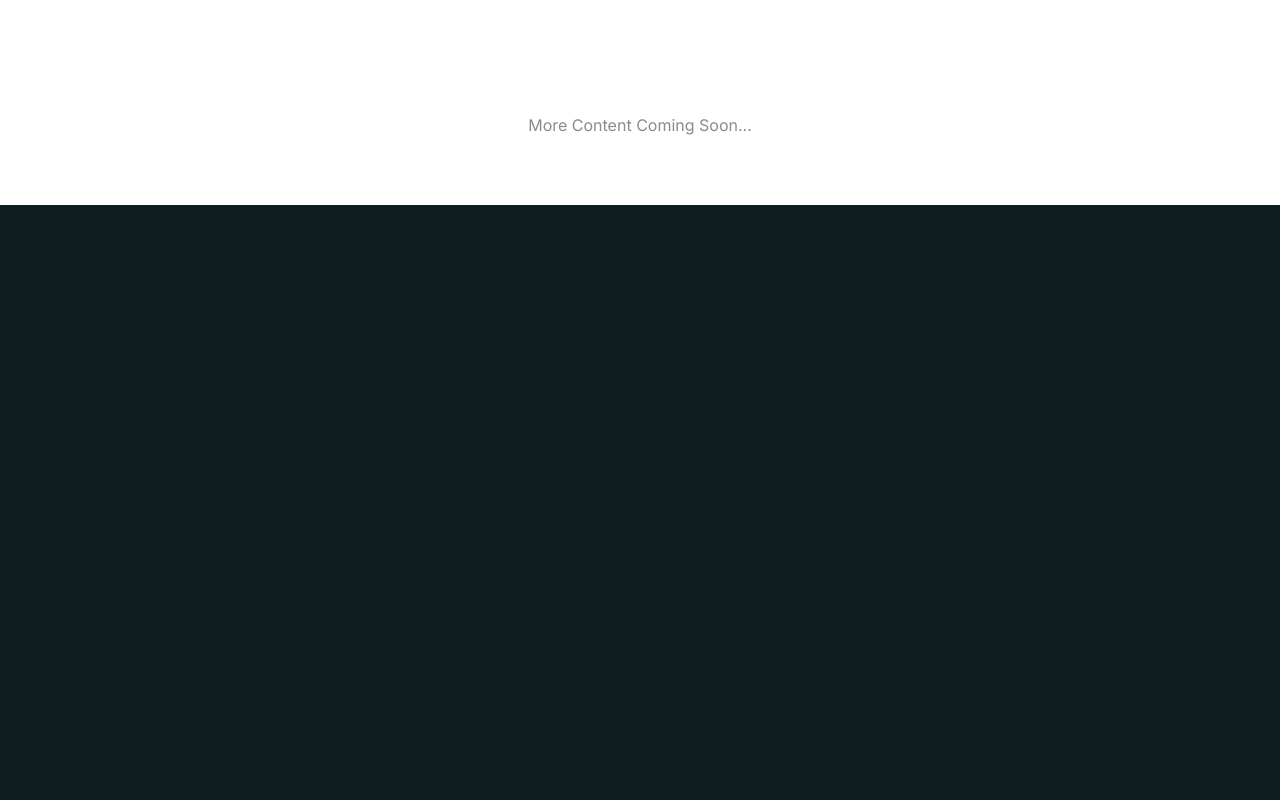
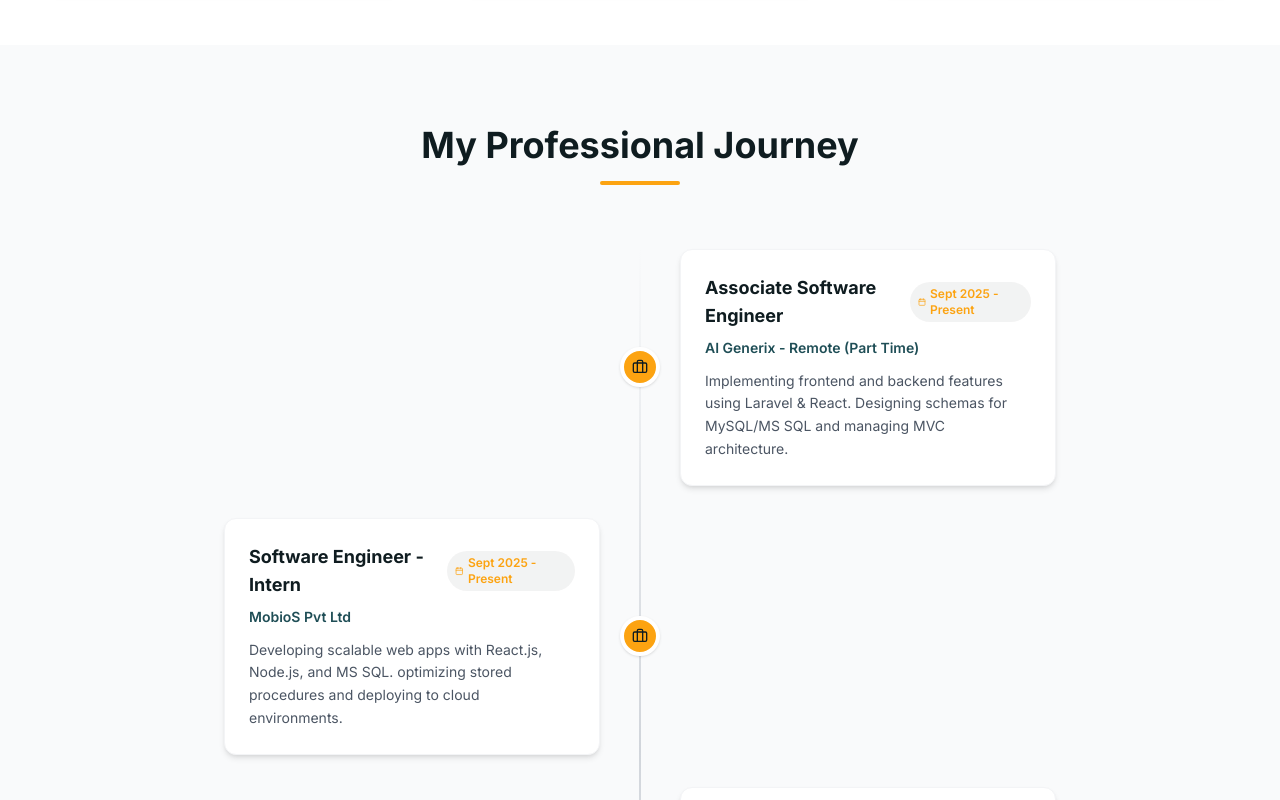
Before and after one commit to Shafee25/faris-shafee-portfolio, a React (Vite) app: page / in a window 1280 px wide. Shown: the part 1640-2440 px from the top of the page. Before the commit the page ends 1845 px from the top, so only its background shows below. Built offline with nearby package versions, Linux system fonts and the light colour scheme.

Commit message:
feat(ui): add Experience and Projects components to showcase work

```diff
--- a/src/App.jsx
+++ b/src/App.jsx
@@ -1,18 +1,22 @@
 import React from 'react';
 import Navbar from './components/Navbar';
 import Hero from './components/Hero';
-import Skills from './components/Skills'; // <-- Import this
+import Skills from './components/Skills';
+import Experience from './components/Experience'; // <-- Import
+import Projects from './components/Projects';     // <-- Import
 
 function App() {
   return (
     <div className="bg-white min-h-screen">
       <Navbar />
       <Hero />
-      <Skills /> {/* <-- Add this */}
+      <Skills />
+      <Experience /> {/* <-- Add Timeline */}
+      <Projects />   {/* <-- Add Projects */}
 
-      {/* Temporary Placeholder for next sections */}
-      <div className="h-40 flex items-center justify-center text-primary/50">
-        More Content Coming Soon...
+      {/* Footer Placeholder */}
+      <div className="py-8 bg-primary text-center text-gray-500 text-sm border-t border-white/10">
+        © 2026 Faris Shafee. Built with React & Tailwind.
       </div>
     </div>
   );
--- /dev/null
+++ b/src/components/Experience.jsx
@@ -0,0 +1,96 @@
+import React from 'react';
+import { Briefcase, GraduationCap, Calendar } from 'lucide-react';
+import { motion } from 'framer-motion';
+
+const Experience = () => {
+  const experiences = [
+    {
+      id: 1,
+      role: "Associate Software Engineer",
+      company: "AI Generix - Remote (Part Time)",
+      period: "Sept 2025 - Present",
+      type: "work",
+      description: "Implementing frontend and backend features using Laravel & React. Designing schemas for MySQL/MS SQL and managing MVC architecture."
+    },
+    {
+      id: 2,
+      role: "Software Engineer - Intern",
+      company: "MobioS Pvt Ltd",
+      period: "Sept 2025 - Present",
+      type: "work",
+      description: "Developing scalable web apps with React.js, Node.js, and MS SQL. optimizing stored procedures and deploying to cloud environments."
+    },
+    {
+      id: 3,
+      role: "Freelance Developer",
+      company: "Fiverr & Upwork",
+      period: "March 2024 - Sept 2025",
+      type: "work",
+      description: "Completed diverse client projects including responsive websites, UI/UX designs, and full-stack applications. Maintained 5-star ratings."
+    },
+    {
+      id: 4,
+      role: "B.ICT (Hons) in Software Tech",
+      company: "South Eastern University of Sri Lanka",
+      period: "2021 - 2025",
+      type: "education",
+      description: "Specialized in Software Technologies. Gained strong foundation in Algorithms, Cloud Computing, and Mobile Development."
+    }
+  ];
+
+  return (
+    <section id="about" className="py-20 bg-gray-50">
+      <div className="max-w-4xl mx-auto px-4 sm:px-6 lg:px-8">
+
+        {/* Header */}
+        <div className="text-center mb-16">
+          <motion.h2
+            initial={{ opacity: 0, y: 20 }}
+            whileInView={{ opacity: 1, y: 0 }}
+            viewport={{ once: true }}
+            className="text-3xl md:text-4xl font-bold text-primary mb-4"
+          >
+            My Professional Journey
+          </motion.h2>
+          <div className="w-20 h-1 bg-highlight mx-auto rounded-full"></div>
+        </div>
+
+        {/* Timeline */}
+        <div className="space-y-8 relative before:absolute before:inset-0 before:ml-5 before:-translate-x-px md:before:mx-auto md:before:translate-x-0 before:h-full before:w-0.5 before:bg-gradient-to-b before:from-transparent before:via-gray-300 before:to-transparent">
+          {experiences.map((item, index) => (
+            <motion.div
+              key={item.id}
+              initial={{ opacity: 0, y: 50 }}
+              whileInView={{ opacity: 1, y: 0 }}
+              viewport={{ once: true }}
+              transition={{ delay: index * 0.1 }}
+              className="relative flex items-center justify-between md:justify-normal md:odd:flex-row-reverse group is-active"
+            >
+              {/* Icon Bubble */}
+              <div className="flex items-center justify-center w-10 h-10 rounded-full border-4 border-white bg-highlight shadow shrink-0 md:order-1 md:group-odd:-translate-x-1/2 md:group-even:translate-x-1/2 z-10">
+                {item.type === 'work' ? <Briefcase size={16} className="text-primary" /> : <GraduationCap size={16} className="text-primary" />}
+              </div>
+
+              {/* Content Card */}
+              <div className="w-[calc(100%-4rem)] md:w-[calc(50%-2.5rem)] bg-white p-6 rounded-xl shadow-md border border-gray-100 hover:shadow-lg transition-all duration-300">
+                <div className="flex items-center justify-between mb-2">
+                  <span className="font-bold text-primary text-lg">{item.role}</span>
+                  <span className="text-xs font-semibold text-highlight bg-primary/5 px-2 py-1 rounded-full flex items-center gap-1">
+                     <Calendar size={10} /> {item.period}
+                  </span>
+                </div>
+                <div className="text-sm font-semibold text-secondary mb-3">{item.company}</div>
+                <p className="text-gray-600 text-sm leading-relaxed">
+                  {item.description}
+                </p>
+              </div>
+            </motion.div>
+          ))}
+        </div>
+
+      </div>
+    </section>
+  );
+};
+
+export default Experience;
--- /dev/null
+++ b/src/components/Projects.jsx
@@ -0,0 +1,110 @@
+import React from 'react';
+import { ExternalLink, Github, Layers } from 'lucide-react';
+import { motion } from 'framer-motion';
+
+const Projects = () => {
+  const projects = [
+    {
+      id: 1,
+      title: "Low Stock Alert System",
+      category: "Cloud & Azure",
+      image: "https://images.unsplash.com/photo-1551288049-bebda4e38f71?fit=crop&w=800&q=80",
+      tech: ["Azure Functions", "Cosmos DB", "React", "Node.js"],
+      description: "A serverless inventory monitoring system. Uses Azure Functions to scan stock levels and send intelligent email alerts via SendGrid."
+    },
+    {
+      id: 2,
+      title: "Smart Cradle IoT",
+      category: "IoT & Mobile",
+      image: "https://images.unsplash.com/photo-1555774698-0b77e0d5fac6?fit=crop&w=800&q=80",
+      tech: ["Flutter", "Arduino ESP32", "Firebase", "C++"],
+      description: "AI-based sleep pattern analysis system. Features real-time sensor monitoring, mobile app control, and automated cradle rocking."
+    },
+    {
+      id: 3,
+      title: "Oasis Amps EV",
+      category: "Full Stack Web",
+      image: "https://images.unsplash.com/photo-1593941707882-a5bba14938c7?fit=crop&w=800&q=80",
+      tech: ["Laravel", "MySQL", "Google Maps API", "Stripe"],
+      description: "EV Charger booking platform with interactive maps and secure payments. Allows station owners to list charging spots."
+    }
+  ];
+
+  return (
+    <section id="projects" className="py-24 bg-primary text-white relative">
+      <div className="max-w-7xl mx-auto px-4 sm:px-6 lg:px-8">
+
+        {/* Header */}
+        <div className="flex flex-col md:flex-row justify-between items-end mb-12 gap-6">
+          <div>
+             <h2 className="text-3xl md:text-4xl font-bold mb-4">Featured Projects</h2>
+             <div className="w-20 h-1 bg-highlight rounded-full mb-4"></div>
+             <p className="text-gray-400 max-w-xl">
+               A selection of my recent work in Cloud Computing, IoT, and Full-Stack Web Development.
+             </p>
+          </div>
+          <a href="https://github.com/Shafee25" target="_blank" className="px-6 py-2 border border-secondary hover:bg-highlight hover:text-primary rounded-full transition-all duration-300 flex items-center gap-2 text-sm font-bold">
+            View Github <Github size={16} />
+          </a>
+        </div>
+
+        {/* Projects Grid */}
+        <div className="grid md:grid-cols-2 lg:grid-cols-3 gap-8">
+          {projects.map((project, index) => (
+            <motion.div
+              key={project.id}
+              initial={{ opacity: 0, y: 30 }}
+              whileInView={{ opacity: 1, y: 0 }}
+              viewport={{ once: true }}
+              transition={{ delay: index * 0.2 }}
+              className="group bg-secondary/20 rounded-2xl overflow-hidden border border-white/5 hover:border-highlight/50 transition-all duration-300 hover:-translate-y-2"
+            >
+              {/* Image Area */}
+              <div className="h-48 overflow-hidden relative">
+                <div className="absolute inset-0 bg-primary/40 group-hover:bg-transparent transition-all duration-300 z-10"></div>
+                <img
+                  src={project.image}
+                  alt={project.title}
+                  className="w-full h-full object-cover transform group-hover:scale-110 transition-transform duration-700"
+                />
+                <span className="absolute top-4 right-4 z-20 bg-primary/80 backdrop-blur-sm px-3 py-1 rounded-full text-xs font-bold text-highlight border border-highlight/20">
+                  {project.category}
+                </span>
+              </div>
+
+              {/* Content Area */}
+              <div className="p-6">
+                <h3 className="text-xl font-bold mb-3 group-hover:text-highlight transition-colors">{project.title}</h3>
+                <p className="text-gray-400 text-sm mb-6 line-clamp-3">
+                  {project.description}
+                </p>
+
+                {/* Tech Stack */}
+                <div className="flex flex-wrap gap-2 mb-6">
+                  {project.tech.map((t) => (
+                    <span key={t} className="text-xs text-gray-300 bg-white/5 px-2 py-1 rounded">
+                      {t}
+                    </span>
+                  ))}
+                </div>
+
+                {/* Action Bar */}
+                <div className="flex items-center justify-between pt-4 border-t border-white/10">
+                   <button className="flex items-center gap-2 text-sm font-semibold hover:text-highlight transition-colors">
+                     <Layers size={16} /> Details
+                   </button>
+                   <button className="flex items-center gap-2 text-sm font-semibold hover:text-highlight transition-colors">
+                     Live Demo <ExternalLink size={16} />
+                   </button>
+                </div>
+              </div>
+            </motion.div>
+          ))}
+        </div>
+
+      </div>
+    </section>
+  );
+};
+
+export default Projects;
```
